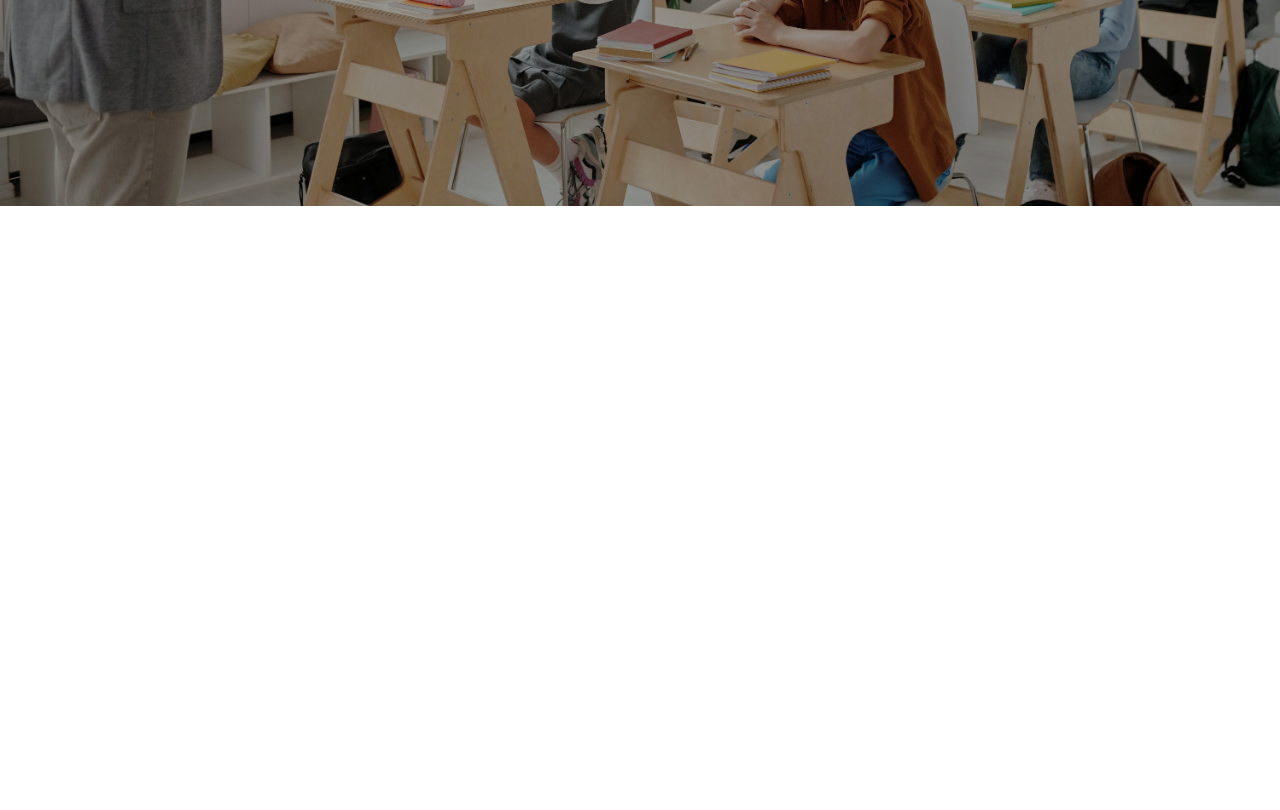
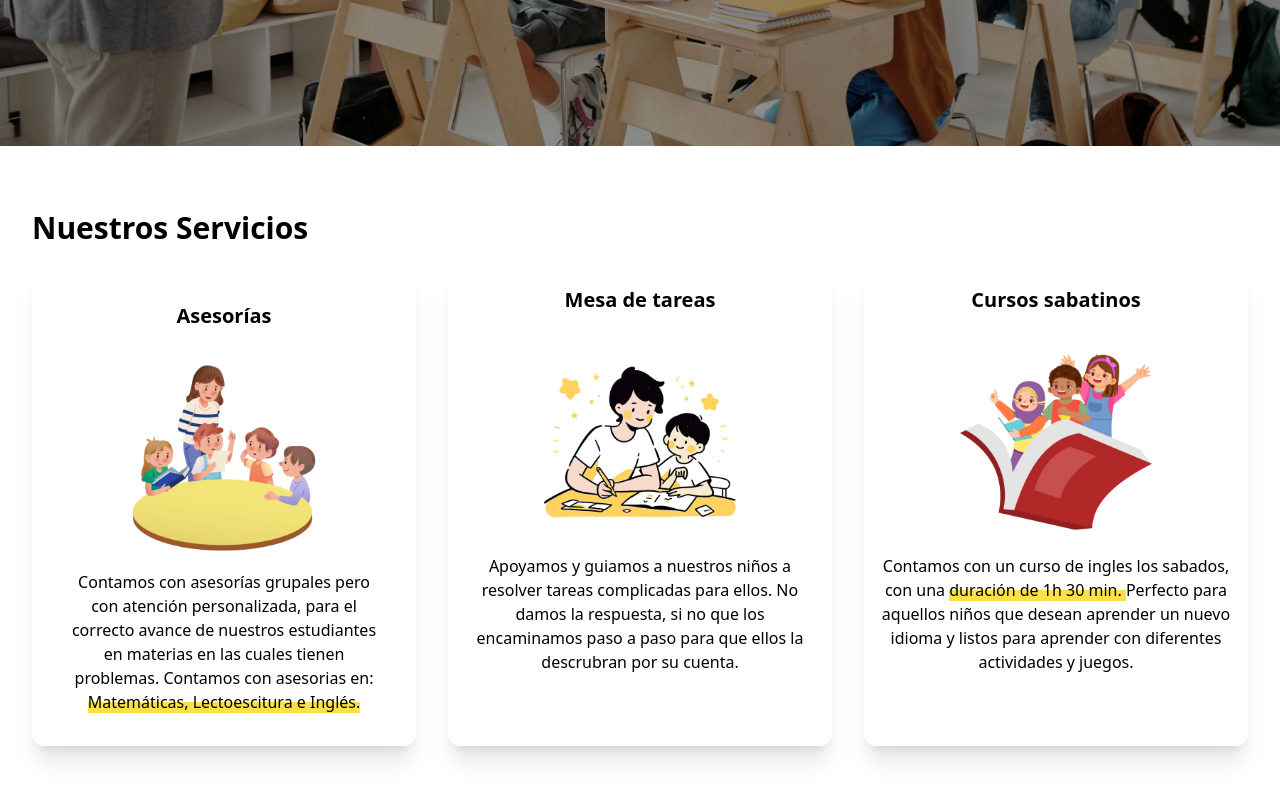
Before and after one commit to AndresUg98/tailwindPrueba, a website: page index.html in a window 1280 px wide. Shown: the part 454-1264 px from the top of the page. Before the commit the page ends 800 px from the top, so only its background shows below. Drawn offline with Linux system fonts and the light colour scheme.

Commit message:
Updating styles

```diff
--- a/index.html
+++ b/index.html
@@ -7,7 +7,7 @@
     <link rel="stylesheet" href="styles.css">
 </head>
 <body>
-    <header class="bg-blue-500 text-white dark:bg-blue-700 dark:text-gray-200">
+    <header class="bg-blue-500 text-white dark:bg-blue-700 dark:text-gray-200 fixed w-full z-10">
         <nav class="container mx-auto flex intems-center justify-between py-4">
             <a href="#" class="text-lg font-bold">LOGO</a>
             <ul class="flex space-x-4">
@@ -46,5 +46,46 @@
         </button>
 
     </section>
+
+    <section class="container mx-auto px-8 py-16 ">
+        <h2 class="text-3xl font-bold mb-6">Nuestros Servicios</h2>
+        <div class=" grid  grid-cols-1 md:grid-cols-3 gap-8 ">
+            <div class="bg-white rounded-xl shadow-xl text-center  p-8 ">
+                <h3 class="text-xl font-bold pb-8">Asesorías</h3>
+                <figure class="w-48 h-48 mx-auto mb-4">
+                    <img src="./assets/icons/asesoria.webp" alt="" srcset="">
+                </figure>
+                <p class="text-base">
+                    Contamos con asesorías grupales pero con atención personalizada, para el correcto avance de nuestros estudiantes en
+                    materias en las cuales tienen problemas. Contamos con asesorias en:
+                    <span class="bg-[linear-gradient(to_top,theme(colors.yellow.300)_50%,transparent_50%)]">
+                         Matemáticas, Lectoescitura e Inglés.
+                    </span>
+                </p>
+            </div>
+            <div class="bg-white p-4 rounded-xl shadow-xl text-center ">
+                <h3 class="text-xl font-bold pb-8">Mesa de tareas</h3>
+                <figure class="w-48 h-48 mx-auto mb-4">
+                    <img src="./assets/icons/mesaTareas.webp" alt="" srcset="">
+                </figure>
+                <p class="text-base">Apoyamos y guiamos a nuestros niños a resolver tareas complicadas para ellos. No damos la respuesta, si no que los encaminamos paso a paso para que ellos la descrubran por su cuenta.</p>
+            </div>
+            <div class="bg-white p-4 rounded-xl shadow-xl text-center ">
+                <h3 class="text-xl font-bold pb-8">Cursos sabatinos</h3>
+                <figure class="w-48 h-48 mx-auto mb-4">
+                    <img src="./assets/icons/cursos.webp" alt="" srcset="">
+                </figure>
+                <p class="text-base">Contamos con un curso de ingles los sabados, con una
+                    <span class="bg-[linear-gradient(to_top,theme(colors.yellow.300)_50%,transparent_50%)]"> duración de 1h 30 min. </span>
+                    Perfecto para aquellos niños que desean aprender un nuevo idioma y listos para aprender con diferentes actividades y juegos.
+                </p>
+            </div>
+
+
+        </div>
+
+    </section>
+
+
 </body>
 </html>
```
Also changed, not shown: assets/icons/asesoria.webp (added), assets/icons/cursos.webp (added), assets/icons/mesaTareas.webp (added), assets/icons/valor1.webp (added), styles.css.
